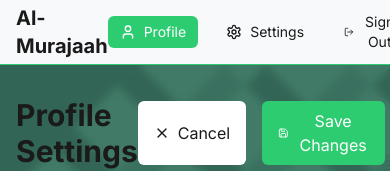
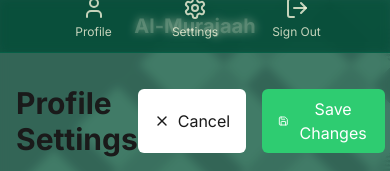
Before and after one commit to mwijanarko1/almurajaah_, a Next.js app: page /profile in a window 390 px wide. Shown: the top 171 px of the page. Built offline with nearby package versions, Linux system fonts and the light colour scheme; no server answers; the database is empty; sample sign-in values are in the browser's storage.

Commit message:
Fix mobile navigation layout: Add fixed bottom nav bar, improve icon placement and spacing

```diff
--- a/src/app/components/Navbar.tsx
+++ b/src/app/components/Navbar.tsx
@@ -2,61 +2,80 @@
 
 import Link from 'next/link'
 import { usePathname } from 'next/navigation'
+import { User, Settings, LogOut } from 'lucide-react'
 import { useAuthContext } from '@/app/lib/contexts/AuthContext'
-import { Settings, User, LogOut } from 'lucide-react'
 
 export default function Navbar() {
-  const { user, signOut } = useAuthContext()
   const pathname = usePathname()
+  const { signOut } = useAuthContext()
 
   // Don't show navbar on landing page
   if (pathname === '/') return null
 
   return (
-    <nav className="bg-surface border-b border-primary border-opacity-20">
-      <div className="container mx-auto px-4">
-        <div className="flex items-center justify-between h-16">
-          {/* Logo/Home Link */}
-          <Link href="/dashboard" className="text-primary text-xl font-bold hover:text-secondary transition-colors">
+    <nav className="bg-emerald-900/50 backdrop-blur-sm border-b border-emerald-800">
+      {/* Mobile Layout */}
+      <div className="md:hidden">
+        <div className="flex items-center justify-center px-4 py-3">
+          <Link href="/dashboard" className="text-xl font-bold text-[#F5F5DC]">
             Al-Murajaah
           </Link>
-
-          {/* Navigation Links */}
-          <div className="flex items-center gap-4">
-            {user && (
-              <>
+        </div>
+        {/* Fixed bottom navigation bar for mobile */}
+        <div className="fixed bottom-0 left-0 right-0 bg-emerald-900/50 backdrop-blur-sm border-t border-emerald-800">
+          <div className="flex justify-evenly items-center px-6 py-3">
             <Link
               href="/profile"
-                  className={`flex items-center gap-2 px-3 py-1.5 rounded-md transition-colors ${
-                    pathname === '/profile'
-                      ? 'bg-primary text-white'
-                      : 'text-text-secondary hover:text-text hover:bg-background'
-                  }`}
+              className="flex flex-col items-center text-[#F5F5DC]/80 hover:text-[#F5F5DC] w-16"
             >
-                  <User className="w-4 h-4" />
-                  <span className="text-sm">Profile</span>
+              <User className="w-6 h-6 mb-1" />
+              <span className="text-xs text-center">Profile</span>
             </Link>
             <Link
               href="/settings"
-                  className={`flex items-center gap-2 px-3 py-1.5 rounded-md transition-colors ${
-                    pathname === '/settings'
-                      ? 'bg-primary text-white'
-                      : 'text-text-secondary hover:text-text hover:bg-background'
-                  }`}
+              className="flex flex-col items-center text-[#F5F5DC]/80 hover:text-[#F5F5DC] w-16"
             >
-                  <Settings className="w-4 h-4" />
-                  <span className="text-sm">Settings</span>
+              <Settings className="w-6 h-6 mb-1" />
+              <span className="text-xs text-center">Settings</span>
             </Link>
             <button
-                  onClick={() => signOut()}
-                  className="flex items-center gap-2 px-3 py-1.5 rounded-md text-text-secondary hover:text-text hover:bg-background transition-colors"
+              onClick={signOut}
+              className="flex flex-col items-center text-[#F5F5DC]/80 hover:text-[#F5F5DC] w-16"
             >
-                  <LogOut className="w-4 h-4" />
-                  <span className="text-sm">Sign Out</span>
+              <LogOut className="w-6 h-6 mb-1" />
+              <span className="text-xs text-center">Sign Out</span>
             </button>
-              </>
-            )}
           </div>
+        </div>
+      </div>
+
+      {/* Tablet and Desktop Layout */}
+      <div className="hidden md:flex items-center justify-between px-6 py-4">
+        <Link href="/dashboard" className="text-2xl font-bold text-[#F5F5DC]">
+          Al-Murajaah
+        </Link>
+        <div className="flex items-center gap-6">
+          <Link
+            href="/profile"
+            className="flex items-center gap-2 text-[#F5F5DC]/80 hover:text-[#F5F5DC]"
+          >
+            <User className="w-5 h-5" />
+            <span>Profile</span>
+          </Link>
+          <Link
+            href="/settings"
+            className="flex items-center gap-2 text-[#F5F5DC]/80 hover:text-[#F5F5DC]"
+          >
+            <Settings className="w-5 h-5" />
+            <span>Settings</span>
+          </Link>
+          <button
+            onClick={signOut}
+            className="flex items-center gap-2 text-[#F5F5DC]/80 hover:text-[#F5F5DC]"
+          >
+            <LogOut className="w-5 h-5" />
+            <span>Sign Out</span>
+          </button>
         </div>
       </div>
     </nav>
```
Lines whose indentation alone changed are shown as unchanged.
